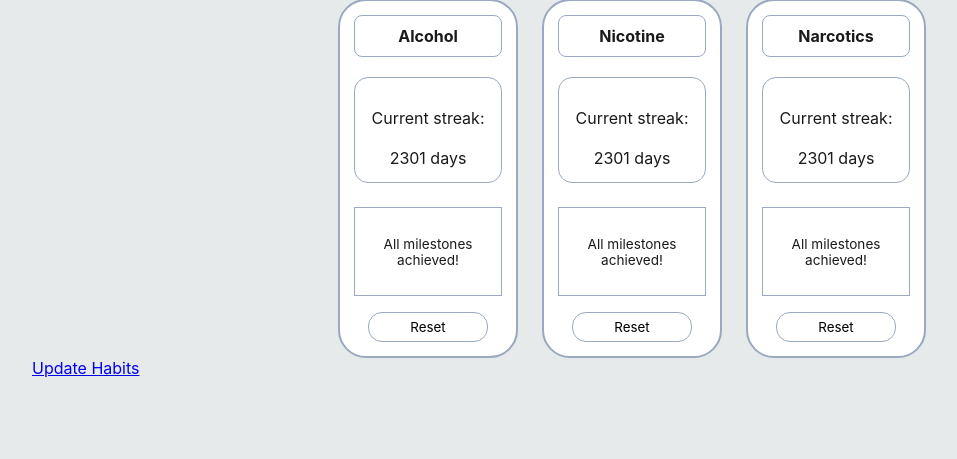
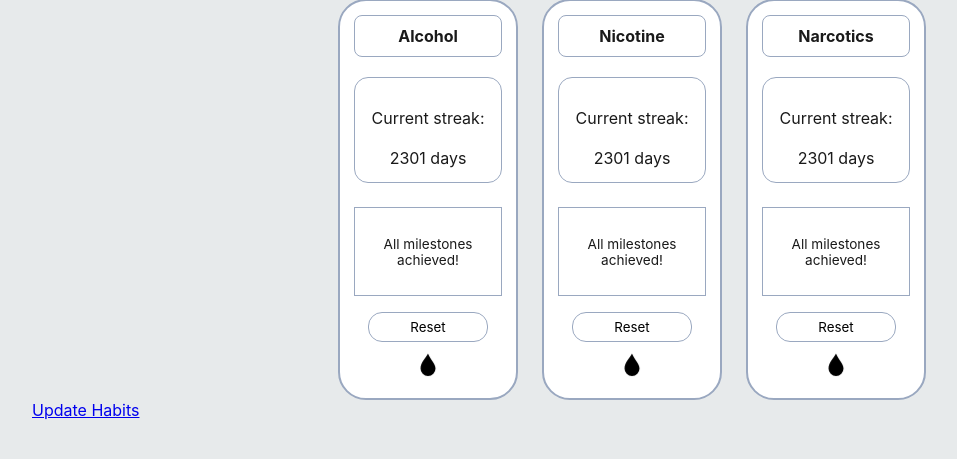
Before and after one commit to ShadowStorm0101/48_Hours_Forward, a Flask app: page /dashboard in a window 1280 px wide. Shown: the part 185-644 px from the top of the page, without its empty margins (8-965 px from the left). Run offline with Flask 3, Linux system fonts and the light colour scheme; the visitor is signed in with stand-in values (Sample User, id 1); tables that the repository leaves empty hold one stand-in row (values such as "Sample post").

Commit message:
fire indicator added

```diff
--- a/app/static/dashboard.css
+++ b/app/static/dashboard.css
@@ -14,6 +14,12 @@
   padding: 14px;
   text-align: center;
   background-color: white;
+
+  display: flex;
+  flex-direction: column;
+  justify-content: flex-start;
+
+  transition: box-shadow 0.3s ease-in-out;
 }
 
 .habit-title {
@@ -47,8 +53,27 @@
   border-radius: 14px;
   background-color: white;
   cursor: pointer;
+  margin: 0 auto;
 }
 
 .reset-button:hover {
   background-color: #eef2f7;
 }
+
+.flame-icon {
+  margin-top: auto;
+  padding-top: 10px;
+}
+
+/* flame look */
+.flame-svg {
+  width: 28px;
+  height: 28px;
+  animation: flame-bounce 1s infinite;
+  filter: none;
+}
+
+@keyframes flame-bounce {
+  0%,100% { transform: scale(1); }
+  50% { transform: scale(1.1); }
+}
--- a/app/templates/dashboard.html
+++ b/app/templates/dashboard.html
@@ -66,7 +66,7 @@
     <div class="habit-card-container">
 
       {% if user.alcohol_streak_start is not none %}
-        <div class="habit-card">
+        <div class="habit-card" data-start="{{ user.alcohol_streak_start.isoformat() }}Z">
           <div class="habit-title">Alcohol</div>
 
           <div class="streak-box">
@@ -82,11 +82,19 @@
           </div>
 
           <button class="reset-button" type="button">Reset</button>
+
+          <div class="flame-icon">
+            <svg viewBox="0 0 24 24" class="flame-svg">
+                <path d="M12 2C10 6 6 9 6 14a6 6 0 0012 0c0-4-4-7-6-12z"/>
+            </svg>
+          </div>
+
         </div>
+
       {% endif %}
 
       {% if user.nicotine_streak_start is not none %}
-        <div class="habit-card">
+        <div class="habit-card" data-start="{{ user.nicotine_streak_start.isoformat() }}Z">
           <div class="habit-title">Nicotine</div>
 
           <div class="streak-box">
@@ -102,11 +110,18 @@
           </div>
 
           <button class="reset-button" type="button">Reset</button>
+
+            <div class="flame-icon">
+                <svg viewBox="0 0 24 24" class="flame-svg">
+                    <path d="M12 2C10 6 6 9 6 14a6 6 0 0012 0c0-4-4-7-6-12z"/>
+                </svg>
+            </div>
+
         </div>
       {% endif %}
 
       {% if user.narcotics_streak_start is not none %}
-        <div class="habit-card">
+        <div class="habit-card" data-start="{{ user.narcotics_streak_start.isoformat() }}Z">
           <div class="habit-title">Narcotics</div>
 
           <div class="streak-box">
@@ -122,6 +137,13 @@
           </div>
 
           <button class="reset-button" type="button">Reset</button>
+
+          <div class="flame-icon">
+            <svg viewBox="0 0 24 24" class="flame-svg">
+                <path d="M12 2C10 6 6 9 6 14a6 6 0 0012 0c0-4-4-7-6-12z"/>
+            </svg>
+          </div>
+
         </div>
       {% endif %}
 
@@ -174,8 +196,52 @@
       });
     }
 
+    // flame system
+    const flameLevels = [
+        { days: 90, class: "flame-black", color: "black" },
+        { days: 30, class: "flame-purple", color: "purple" },
+        { days: 7,  class: "flame-red", color: "red" },
+        { days: 1,  class: "flame-orange", color: "orange" },
+        { days: 0,  class: "flame-yellow", color: "yellow" }
+    ];
+
+    function applyFlameEffects() {
+        document.querySelectorAll(".habit-card").forEach(card => {
+            const flame = card.querySelector(".flame-svg");
+
+            const start = new Date(card.dataset.start);
+            const days = (new Date() - start) / 86400000;
+
+            // remove all flame classes
+            card.classList.remove(...flameLevels.map(f => f.class));
+
+            // find correct level
+            const level = flameLevels.find(f => days >= f.days);
+
+            if (level) {
+                card.classList.add(level.class);
+                if (flame) flame.style.fill = level.color;
+            }
+        });
+    }
+
     updateStreaks();
-    setInterval(updateStreaks, 1000);
+    applyFlameEffects();
+
+    setInterval(() => {
+        updateStreaks();
+        applyFlameEffects();
+    }, 1000);
+
+
+    document.querySelectorAll(".reset-button").forEach(btn => {
+        btn.addEventListener("click", function () {
+            const card = this.closest(".habit-card");
+            card.dataset.start = new Date().toISOString();
+            applyFlameEffects();
+        });
+    });
+
   </script>
 
 {% endif %}
```
